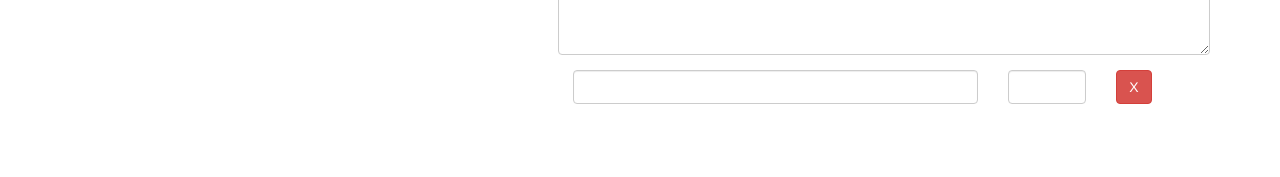
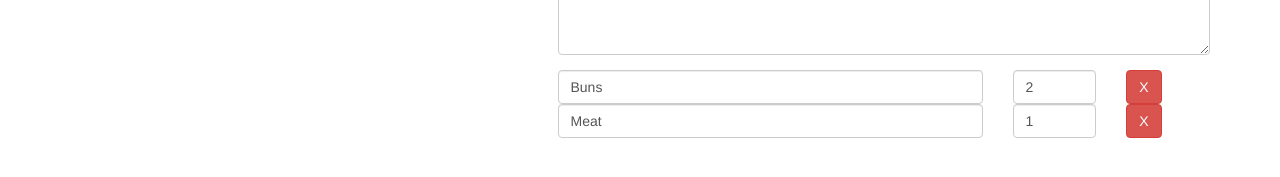
Before and after one commit to raj23manj/recipie-shopping, an Angular app: page /recipes/1/edit in a window 1280 px wide. Shown: the part 409-586 px from the top of the page. Built offline with nearby package versions, Linux system fonts and the light colour scheme.

Commit message:
Adding Ingredient Controls to a Form Array

```diff
--- a/src/app/recipies/recipe-edit/recipe-edit.component.html
+++ b/src/app/recipies/recipe-edit/recipe-edit.component.html
@@ -52,21 +52,26 @@
       </div>
 
       <div class="row">
-        <div class="col-xs-12">
-
+        <div class="col-xs-12" formArrayName="ingredients">
+          <div  class="row"
+                *ngFor="let ingredientCtrl of recipeForm.get('ingredients').controls; let i = index"
+                [formGroupName]="i">
             <div class="col-xs-8">
               <input  type="text"
+                      formControlName="name"
                       class="form-control">
             </div>
 
             <div class="col-xs-2">
               <input  type="number"
+                      formControlName="amount"
                       class="form-control">
             </div>
 
             <div class="col-xs-2">
               <button class="btn btn-danger">X</button>
             </div>
+          </div>
         </div>
       </div>
 
--- a/src/app/recipies/recipe-edit/recipe-edit.component.ts
+++ b/src/app/recipies/recipe-edit/recipe-edit.component.ts
@@ -1,6 +1,6 @@
 import { Component, OnInit } from '@angular/core';
 import { ActivatedRoute, Params } from '@angular/router';
-import{ FormGroup, FormControl } from '@angular/forms';
+import{ FormGroup, FormControl, FormArray } from '@angular/forms';
 import { RecipeService } from '../recipe.service';
 
 @Component({
@@ -31,18 +31,30 @@ export class RecipeEditComponent implements OnInit {
     let recipeName = '';
     let recipeImagePath = '';
     let recipeDescription = '';
+    let recipeIngredients = new FormArray([]);
 
     if(this.editMode){
       const recipe = this.recipeService.getRecipe(this.id);
       recipeName = recipe.name;
       recipeImagePath = recipe.imagePath;
       recipeDescription = recipe.description;
+      if(recipe['ingredients']){
+        for(let ingredient of recipe.ingredients){
+          recipeIngredients.push(
+            new FormGroup({
+              'name': new FormControl(ingredient.name),
+              'amount': new FormControl(ingredient.amount)
+            })
+          );
+        }
+      }
     }
 
     this.recipeForm = new FormGroup({
       'name': new FormControl(recipeName),
       'imagePath': new FormControl(recipeImagePath),
-      'description': new FormControl(recipeDescription)
+      'description': new FormControl(recipeDescription),
+      'ingredients': recipeIngredients
     });
   }
 
```
